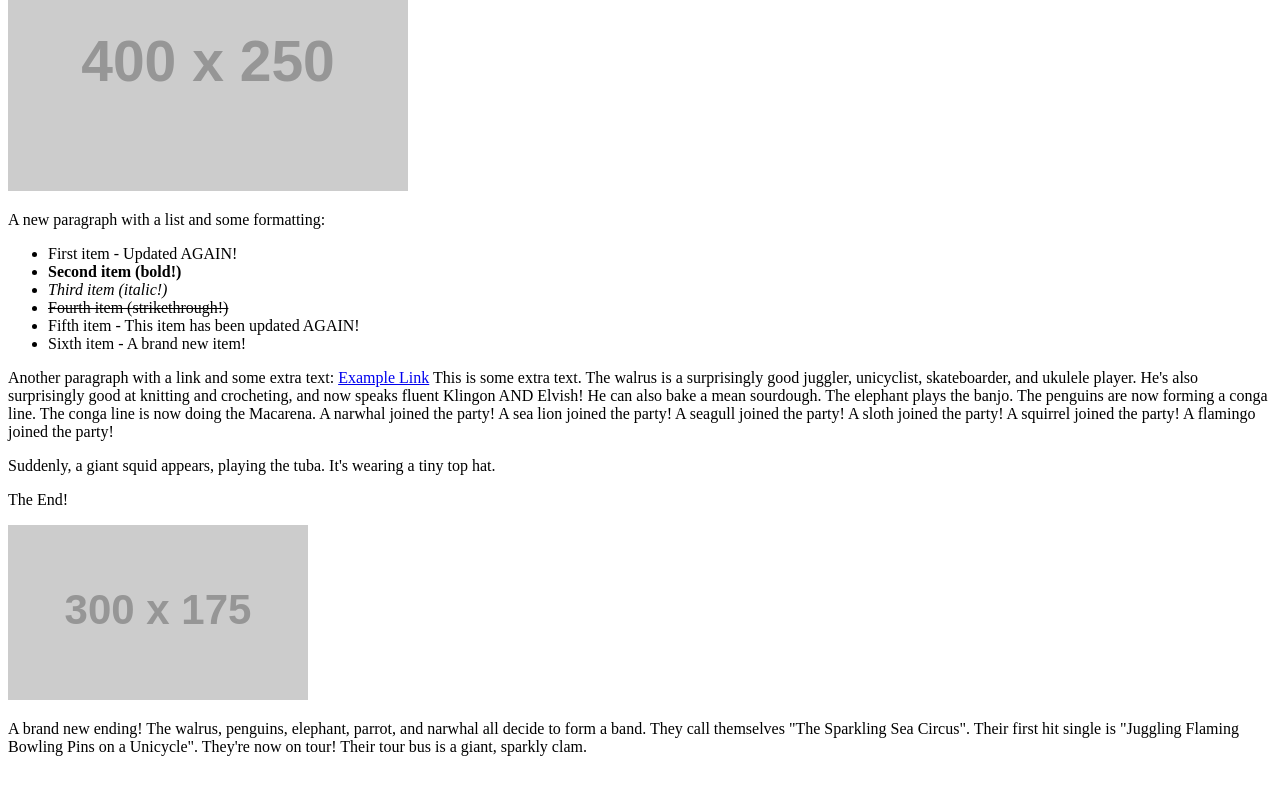
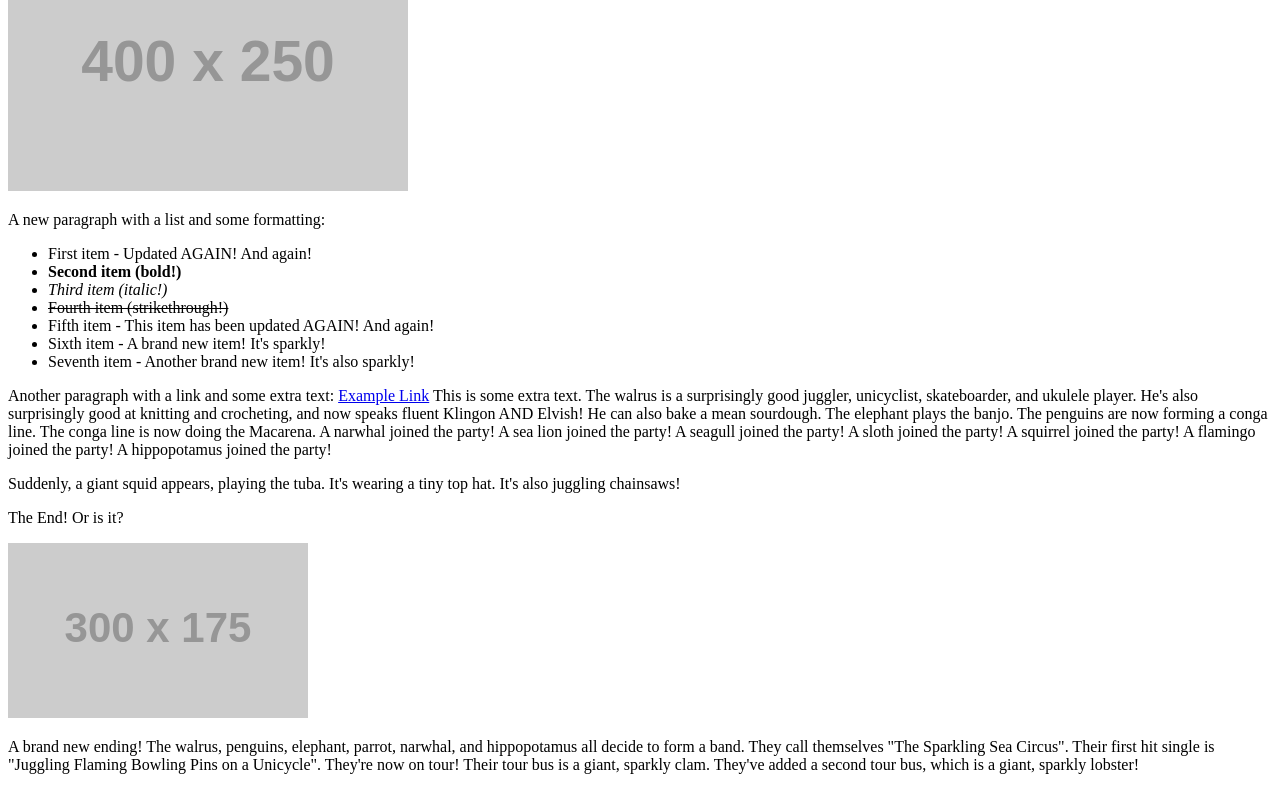
Before and after one commit to lloydchang/daily-news, a plain HTML site: page random.html in a window 1280 px wide. Shown: the part 263-1053 px from the top of the page. Drawn offline with Linux system fonts and the light colour scheme; placeholder pictures from the web are drawn by us.

Commit message:
chore: Update random.html with more whimsical content

```diff
--- a/random.html
+++ b/random.html
@@ -5,24 +5,25 @@
 </head>
 <body>
 
-<h1>This page has been randomly edited AGAIN!  And again!</h1>
-<p>A whimsical walrus, wearing a monocle and a tiny top hat, juggles flaming bowling pins and coconuts on the beach. He's surprisingly good at the ukulele. He now sports roller skates, a tutu, and a monocle on each eye!  He's also learned to yodel.  He's now riding a miniature elephant!  He's also developed a fondness for opera and now sings along with the penguins.  He's now wearing a sparkly jumpsuit!  He's now juggling chainsaws while riding a unicycle AND a skateboard! He's also added a sparkly cape. The elephant is wearing a tiny sombrero. The parrot is now teaching the elephant to yodel. The walrus is now juggling chainsaws, while riding a unicycle, a skateboard, and a miniature horse!  He's also learned to play the bagpipes.  He's now juggling flaming bowling pins while riding a unicycle, a skateboard, a miniature horse, and a miniature donkey!  He's also wearing a sparkly crown!  He's now discovered a talent for interpretive dance!  He's now performing interpretive dance on a tightrope!  He's now juggling flaming bowling pins while riding a unicycle, a skateboard, a miniature horse, a miniature donkey, and a miniature camel!</p>
+<h1>This page has been randomly edited AGAIN!  And again! And yet again!</h1>
+<p>A whimsical walrus, wearing a monocle and a tiny top hat, juggles flaming bowling pins and coconuts on the beach. He's surprisingly good at the ukulele. He now sports roller skates, a tutu, and a monocle on each eye!  He's also learned to yodel.  He's now riding a miniature elephant!  He's also developed a fondness for opera and now sings along with the penguins.  He's now wearing a sparkly jumpsuit!  He's now juggling chainsaws while riding a unicycle AND a skateboard! He's also added a sparkly cape. The elephant is wearing a tiny sombrero. The parrot is now teaching the elephant to yodel. The walrus is now juggling chainsaws, while riding a unicycle, a skateboard, and a miniature horse!  He's also learned to play the bagpipes.  He's now juggling flaming bowling pins while riding a unicycle, a skateboard, a miniature horse, and a miniature donkey!  He's also wearing a sparkly crown!  He's now discovered a talent for interpretive dance!  He's now performing interpretive dance on a tightrope!  He's now juggling flaming bowling pins while riding a unicycle, a skateboard, a miniature horse, a miniature donkey, and a miniature camel!  He's now added a sparkly fez!</p>
 <img src="https://via.placeholder.com/400x250" alt="A Random Placeholder Image">
 <p>A new paragraph with a list and some formatting:</p>
 <ul>
-  <li>First item - Updated AGAIN!</li>
+  <li>First item - Updated AGAIN! And again!</li>
   <li><b>Second item (bold!)</b></li>
   <li><em>Third item (italic!)</em></li>
   <li><s>Fourth item (strikethrough!)</s></li>
-  <li>Fifth item - This item has been updated AGAIN!</li>
-  <li>Sixth item - A brand new item!</li>
+  <li>Fifth item - This item has been updated AGAIN! And again!</li>
+  <li>Sixth item - A brand new item!  It's sparkly!</li>
+  <li>Seventh item - Another brand new item! It's also sparkly!</li>
 </ul>
-<p>Another paragraph with a link and some extra text: <a href="https://www.example.org">Example Link</a> This is some extra text.  The walrus is a surprisingly good juggler, unicyclist, skateboarder, and ukulele player. He's also surprisingly good at knitting and crocheting, and now speaks fluent Klingon AND Elvish! He can also bake a mean sourdough.  The elephant plays the banjo.  The penguins are now forming a conga line.  The conga line is now doing the Macarena.  A narwhal joined the party!  A sea lion joined the party!  A seagull joined the party!  A sloth joined the party!  A squirrel joined the party!  A flamingo joined the party!</p>
-<p>Suddenly, a giant squid appears, playing the tuba.  It's wearing a tiny top hat.</p>
-<p>The End!</p>
+<p>Another paragraph with a link and some extra text: <a href="https://www.example.org">Example Link</a> This is some extra text.  The walrus is a surprisingly good juggler, unicyclist, skateboarder, and ukulele player. He's also surprisingly good at knitting and crocheting, and now speaks fluent Klingon AND Elvish! He can also bake a mean sourdough.  The elephant plays the banjo.  The penguins are now forming a conga line.  The conga line is now doing the Macarena.  A narwhal joined the party!  A sea lion joined the party!  A seagull joined the party!  A sloth joined the party!  A squirrel joined the party!  A flamingo joined the party! A hippopotamus joined the party!</p>
+<p>Suddenly, a giant squid appears, playing the tuba.  It's wearing a tiny top hat.  It's also juggling chainsaws!</p>
+<p>The End!  Or is it?</p>
 <img src="https://via.placeholder.com/300x175" alt="Another Random Image">
 
-<p>A brand new ending! The walrus, penguins, elephant, parrot, and narwhal all decide to form a band. They call themselves "The Sparkling Sea Circus". Their first hit single is "Juggling Flaming Bowling Pins on a Unicycle".  They're now on tour!  Their tour bus is a giant, sparkly clam.</p>
+<p>A brand new ending! The walrus, penguins, elephant, parrot, narwhal, and hippopotamus all decide to form a band. They call themselves "The Sparkling Sea Circus". Their first hit single is "Juggling Flaming Bowling Pins on a Unicycle".  They're now on tour!  Their tour bus is a giant, sparkly clam.  They've added a second tour bus, which is a giant, sparkly lobster!</p>
 
 </body>
 </html>
```
